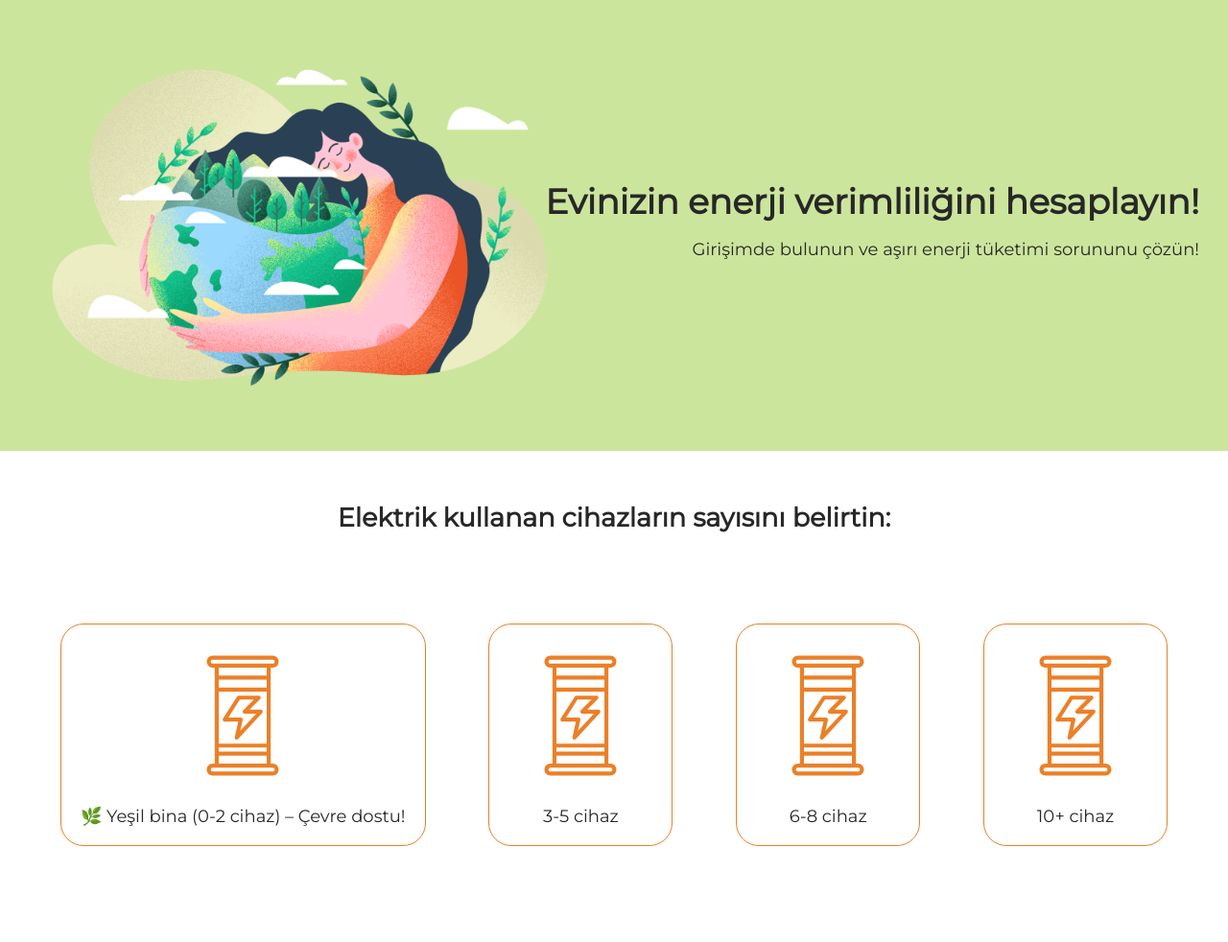
After one commit to arda803/HTML-Kursu, a Flask app: template templates/electronics.html in a window 1280 px wide. The commit adds this page. Shown: the whole page at 96% size. Run offline with Flask 3, Linux system fonts and the light colour scheme; the template is opened without the code that fills it, so the values that code supplies are empty.

Commit message:
Add files via upload

```diff
--- a/static/css/style.css
+++ b/static/css/style.css
@@ -1,54 +1,93 @@
-h1 {
-    animation: color-change 3s infinite;
-    color: white;
-    font-size: 30px;
-    font-family: michromedium, sans-serif;
-    transition: transform 0.3s ease;
+@import url('https://fonts.googleapis.com/css2?family=Montserrat&display=swap');
+
+body {
+    margin: 0;
+    padding: 0;
+    font-family: 'Montserrat', sans-serif;
+    font-size: 18px;
+    line-height: 20px;
+    background-color: #fff;
+    color: #272727;
 }
 
-h1:hover {
-    animation: color-change 3s infinite;
-    transform: scale(1.05);
+h1, h2, p {
+    margin: 0;
 }
 
-h2 {
-    color: white;
-    font-size: 25px;
-    font-family: michromedium, sans-serif;
-    transition: all 0.3s ease;
+ul {
+    list-style: none;
+    margin: 0;
+    padding: 0;
 }
 
-h2:hover {
-    animation: color-change 3s infinite;
+.header {
+    background-image: url("../img/back.jpg");
+    background-size: contain;
+    background-repeat: no-repeat;
+    background-position: left;
+    background-color: #CCE59D;
+    padding: 25vh 30px;
+    margin-bottom: 60px;
+    display: flex;
+    flex-direction: column;
+    align-items: flex-end;
 }
 
-img {
-    transition: transform 0.5s ease;
+.header__text {
+    display: flex;
+    flex-direction: column;
+    gap: 30px;
+    width: fit-content;
+    text-align: right;
 }
 
-img:hover {
-    transform: scale(1.03);
+main {
+    padding: 0 30px 100px;
 }
 
-li {
-    transition: all 0.3s ease;
+.main__title {
+    text-align: center;
+    margin-bottom: 100px;
 }
 
-li:hover {
-    transform: translateX(10px);
-    color: white;
+.list {
+    display: flex;
+    justify-content: space-around;
 }
 
-@keyframes color-change {
-    0% {
-        color: blue;
-    }
+.list__item a {
+    text-decoration: none;
+    display: flex;
+    flex-direction: column;
+    align-items: center;
+    color: inherit;
+    gap: 20px;
+    padding: 20px;
+    border-radius: 24px;
+    border: 1px solid #EB8028;
+    transition: 0.2s;
+}
+.item__img {
+    object-fit: contain;
+    width: 150px;
+}
 
-    50% {
-        color: red;
-    }
+.list__item a:hover {
+    box-shadow: 1px 1px 4px 4px #0EB07C;
+}
 
-    100% {
-        color: blue;
-    }
+.main__rez {
+    display: flex;
+    flex-direction: column;
+    gap: 20px;
+    align-items: center;
 }
+
+.rez__img {
+    object-fit: contain;
+    width: 300px;
+}
+
+.main__title--margin {
+    margin-bottom: 50px;
+}
--- /dev/null
+++ b/templates/electronics.html
@@ -0,0 +1,54 @@
+<!doctype html>
+<html lang="en">
+
+<head>
+  <meta charset="UTF-8">
+  <meta name="viewport"
+    content="width=device-width, user-scalable=no, initial-scale=1.0, maximum-scale=1.0, minimum-scale=1.0">
+  <meta http-equiv="X-UA-Compatible" content="ie=edge">
+  <link rel="stylesheet" href="../static/css/style.css">
+  <title>Akıllı evler için enerji verimlilik hesaplayıcısı</title>
+</head>
+
+<body>
+  <header class="header">
+    <div class="header__text">
+      <h1>Evinizin enerji verimliliğini hesaplayın!</h1>
+      <p>Girişimde bulunun ve aşırı enerji tüketimi sorununu çözün!</p>
+    </div>
+  </header>
+  <main>
+    {% block content %}
+    <h2 class="main__title">Elektrik kullanan cihazların sayısını belirtin:</h2>
+    <ul class="list" id="list">
+      <li class="list__item">
+        <a href="{{size}}/1">
+          <img class="item__img" src="../static/img/battery.svg" alt="yeşil enerji">
+          <span>🌿 Yeşil bina (0-2 cihaz) – Çevre dostu!</span>
+        </a>
+      </li>
+      <li class="list__item">
+        <a href="{{size}}/4">
+          <img class="item__img" src="../static/img/battery.svg" alt="battery">
+          <span>3-5 cihaz</span>
+        </a>
+      </li>
+      <li class="list__item">
+        <a href="{{size}}/7">
+          <img class="item__img" src="../static/img/battery.svg" alt="battery">
+          <span>6-8 cihaz</span>
+        </a>
+      </li>
+      <li class="list__item">
+        <a href="{{size}}/12">
+          <img class="item__img" src="../static/img/battery.svg" alt="battery">
+          <span>10+ cihaz</span>
+        </a>
+      </li>
+    </ul>
+    {% endblock %}
+  </main>
+  <footer></footer>
+</body>
+
+</html>
--- /dev/null
+++ b/yesilmain.py
@@ -0,0 +1,44 @@
+from flask import Flask, render_template
+
+
+app = Flask(__name__)
+
+def result_calculate(size, lights, device):
+    # Elektrikli cihazların enerji tüketimini hesaplamaya olanak tanıyan değişkenler
+    home_coef = 100
+    light_coef = 0.04
+    devices_coef = 5
+    return size * home_coef + lights * light_coef + device * devices_coef
+
+# İlk sayfa
+@app.route('/')
+def index():
+    return render_template('index.html')
+
+# İkinci sayfa
+@app.route('/<size>')
+def lights(size):
+    return render_template(
+                            'lights.html',
+                            size=size
+                           )
+
+# Üçüncü sayfa
+@app.route('/<size>/<lights>')
+def electronics(size, lights):
+    return render_template(
+                            'electronics.html',
+                            size = size,
+                            lights = lights
+                           )
+
+# Hesaplama
+@app.route('/<size>/<lights>/<device>')
+def end(size, lights, device):
+    return render_template('end.html',
+                            result=result_calculate(int(size),
+                                                    int(lights),
+                                                    int(device)
+                                                    )
+                        )
+app.run(debug=True)
```
Also changed, not shown: templates/end.html (added, +44 -0 lines), templates/index.html (added, +48 -0 lines), templates/lights.html (added, +56 -0 lines), static/img/back.jpg (added), static/img/battery.svg (added), static/img/home.svg (added), static/img/light.svg (added), static/img/planet_bad.svg (added), static/img/planet_good.svg (added), static/img/planet_medium.svg (added), static/img/yeşil.jpg (added).
